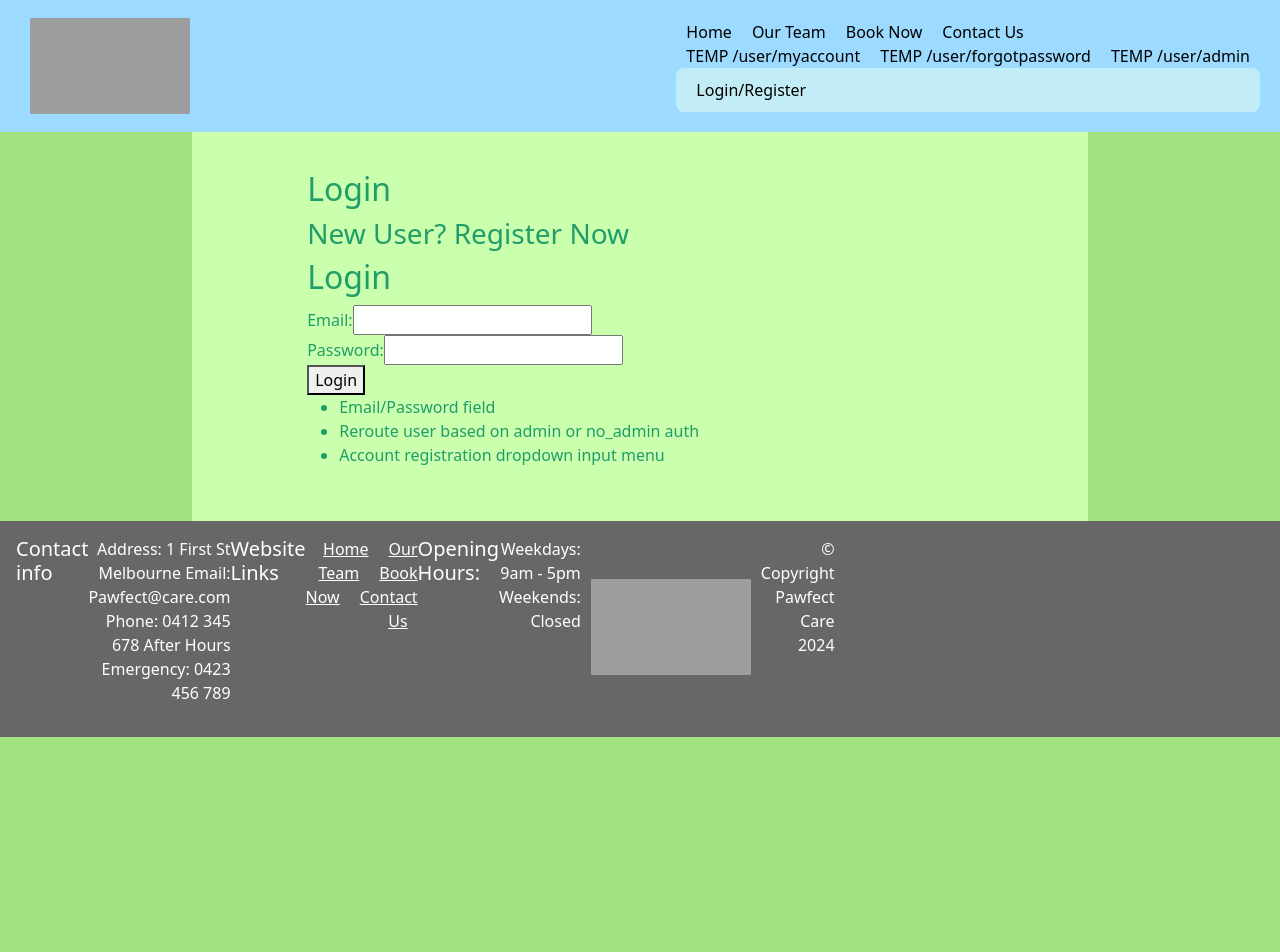
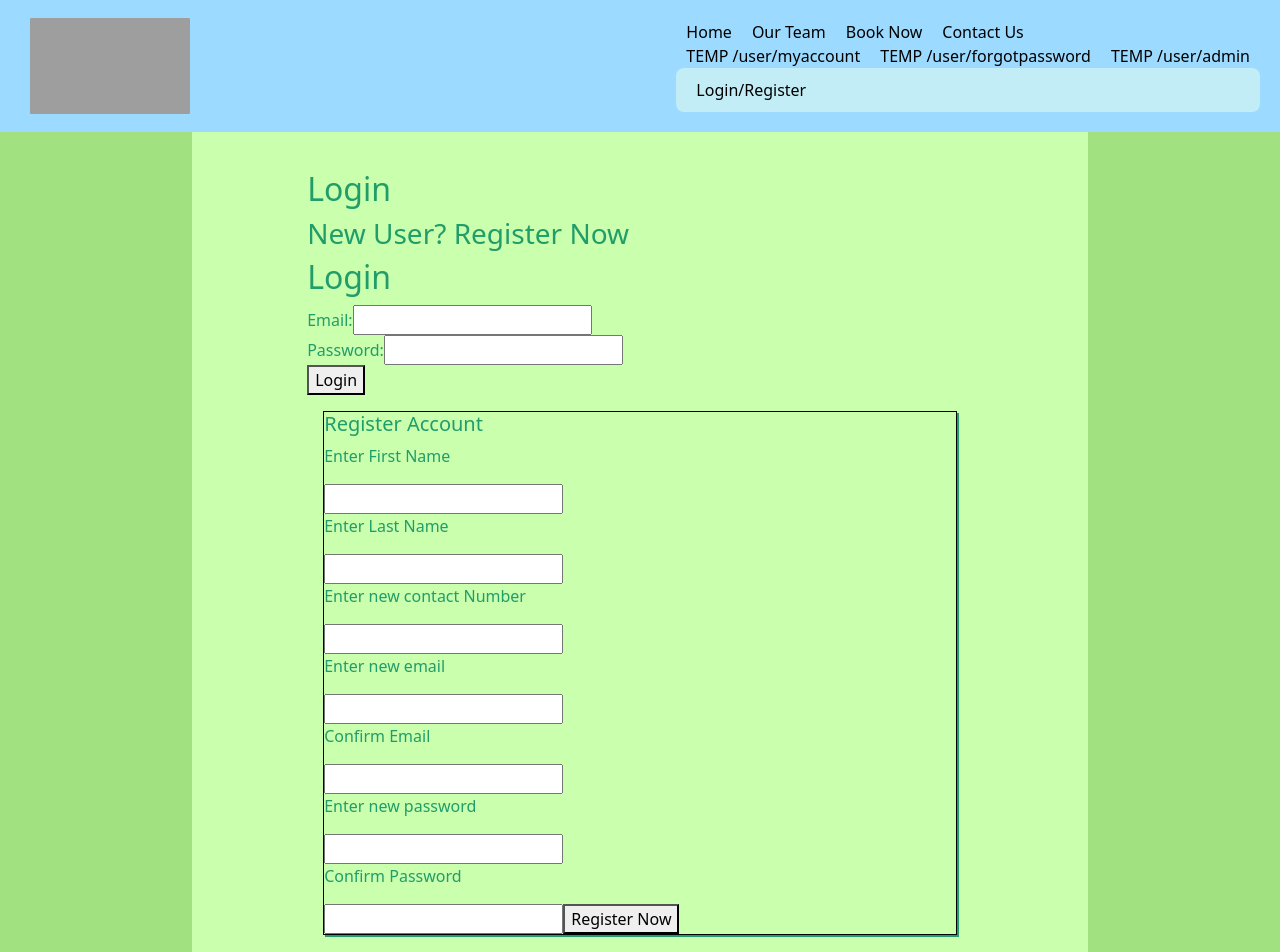
Before and after one commit to tthecoder15/T3A2---MERN-App, a React (Vite) app in the folder T3A2-B/Frontend/: page /user/login in a window 1280 px wide. Shown: the top 952 px of the page. Before the commit the page ends 800 px from the top, so only its background shows below. Built offline with nearby package versions, Linux system fonts and the light colour scheme; grey boxes are pictures that could not be loaded.

Commit message:
Updates to store and started register component

```diff
--- /dev/null
+++ b/T3A2-B/Frontend/src/components/Login/Register.jsx
@@ -0,0 +1,207 @@
+import React, { useState } from 'react';
+import sessionState from '../../routes/store';
+
+const RegisterUser = () => {
+    const { apiBase, setUserData, token } = sessionState((state) => ({
+        apiBase: state.apiBase,
+        setUserData: state.setUserData,
+        token: state.token,
+    }));
+
+    const [formData, setFormData] = useState({
+        email: '',
+        confirmEmail: '',
+        password: '',
+        confirmPassword: '',
+        phNumber: '',
+        firstName: '',
+        lastName: '',
+    });
+
+    const [errors, setErrors] = useState({});
+    const [loading, setLoading] = useState(false);
+    const [successMessage, setSuccessMessage] = useState('');
+
+    const isValidEmail = (email) => /^[^\s@]+@[^\s@]+\.[^\s@]+$/.test(email);
+    const isValidPassword = (password) =>
+        /^(?=.*[a-z])(?=.*[A-Z])(?=.*\d)(?=.*[@$!%*?&])[A-Za-z\d@$!%*?&]{8,}$/.test(password);
+    const isValidPhNumber = (phNumber) => /^04\d{8}$/.test(phNumber);
+    const isValidName = (name) => /^[A-Z]/.test(name);
+
+    const handleChange = (e) => {
+        const { name, value } = e.target;
+        setFormData((prevData) => ({ ...prevData, [name]: value }));
+        setErrors((prevErrors) => ({ ...prevErrors, [name]: '' }));
+    };
+
+    const validateField = (name, value) => {
+        let errorMsg = '';
+        if (name === 'email' && value && !isValidEmail(value)) {
+            errorMsg = 'Invalid email format.';
+        } else if (name === 'confirmEmail' && value && value !== formData.email) {
+            errorMsg = 'Email addresses do not match.';
+        } else if (name === 'password' && value && !isValidPassword(value)) {
+            errorMsg = 'Password must be at least 8 characters long, contain at least one uppercase letter, one lowercase letter, one number, and one special character.';
+        } else if (name === 'confirmPassword' && value && value !== formData.password) {
+            errorMsg = 'Passwords do not match.';
+        } else if (name === 'phNumber' && value && !isValidPhNumber(value)) {
+            errorMsg = 'Phone number must start with 04 and be exactly 10 digits long.';
+        } else if ((name === 'firstName' || name === 'lastName') && value && !isValidName(value)) {
+            errorMsg = `${name === 'firstName' ? 'First' : 'Last'} name must start with a capital letter.`;
+        }
+        return errorMsg;
+    };
+
+    const validateForm = () => {
+        const newErrors = {};
+        Object.keys(formData).forEach((field) => {
+            const error = validateField(field, formData[field]);
+            if (error) newErrors[field] = error;
+        });
+        setErrors(newErrors);
+        return Object.keys(newErrors).length === 0;
+    };
+
+    const handleSubmit = async (e) => {
+        e.preventDefault();
+        setLoading(true);
+
+        if (validateForm()) {
+            try {
+                const response = await fetch(`${apiBase}/users`, {
+                    method: 'POST',
+                    headers: {
+                        'Content-Type': 'application/json',
+                        Authorization: `Bearer ${token}`, // Include token if required
+                    },
+                    body: JSON.stringify({
+                        email: formData.email,
+                        password: formData.password,
+                        phNumber: formData.phNumber,
+                        firstName: formData.firstName,
+                        lastName: formData.lastName,
+                        isAdmin: false,
+                        pets: [],
+                        appointments: []
+                    }),
+                });
+
+                const data = await response.json();
+
+                // Add a check to ensure newUser is valid
+                const { newUser } = data;
+
+                // Set userData using setUserData
+                // Ensure pets and appointments are initialized as arrays
+                const updatedUser = {
+                    ...newUser,
+                    pets: Array.isArray(newUser.pets) ? newUser.pets : [],
+                    appointments: Array.isArray(newUser.appointments) ? newUser.appointments : []
+                };
+
+                setUserData(updatedUser);
+
+                // Clear the form data and set the success message
+                setFormData({
+                    email: '',
+                    confirmEmail: '',
+                    password: '',
+                    confirmPassword: '',
+                    phNumber: '',
+                    firstName: '',
+                    lastName: '',
+                });
+                setSuccessMessage('You have registered successfully, please log in.');
+
+                console.log('JWT received:', data.JWT);
+
+                setErrors({});
+            } catch (error) {
+                console.error('Error:', error);
+                setErrors((prevErrors) => ({
+                    ...prevErrors,
+                    submit: error.message,
+                }));
+            } finally {
+                setLoading(false);
+            }
+        } else {
+            setLoading(false);
+        }
+    };
+
+    const renderError = (field) => {
+        return errors[field] && <p style={{ color: 'red' }}>{errors[field]}</p>;
+    };
+
+    return (
+        <div className="UpdateAccountBox">
+            <h5>Register Account</h5>
+            <form onSubmit={handleSubmit}>
+                <p>Enter First Name</p>
+                <input
+                    type="text"
+                    name="firstName"
+                    value={formData.firstName}
+                    onChange={handleChange}
+                />
+                {renderError('firstName')}
+                <p>Enter Last Name</p>
+                <input
+                    type="text"
+                    name="lastName"
+                    value={formData.lastName}
+                    onChange={handleChange}
+                />
+                {renderError('lastName')}
+                <p>Enter new contact Number</p>
+                <input
+                    type="text"
+                    name="phNumber"
+                    value={formData.phNumber}
+                    onChange={handleChange}
+                />
+                {renderError('phNumber')}
+                <p>Enter new email</p>
+                <input
+                    type="email"
+                    name="email"
+                    value={formData.email}
+                    onChange={handleChange}
+                />
+                {renderError('email')}
+                <p>Confirm Email</p>
+                <input
+                    type="email"
+                    name="confirmEmail"
+                    value={formData.confirmEmail}
+                    onChange={handleChange}
+                />
+                {renderError('confirmEmail')}
+                <p>Enter new password</p>
+                <input
+                    type="password"
+                    name="password"
+                    value={formData.password}
+                    onChange={handleChange}
+                />
+                {renderError('password')}
+                <p>Confirm Password</p>
+                <input
+                    type="password"
+                    name="confirmPassword"
+                    value={formData.confirmPassword}
+                    onChange={handleChange}
+                />
+                {renderError('confirmPassword')}
+                <button type="submit" disabled={loading}>
+                    {loading ? 'Creating your account...' : 'Register Now'}
+                </button>
+                {successMessage && <p style={{ color: 'green' }}>{successMessage}</p>}
+                {renderError('submit')}
+            </form>
+        </div>
+    );
+};
+
+export default RegisterUser;
--- /dev/null
+++ b/T3A2-B/Frontend/src/components/Login/RegisterDropDown.jsx
@@ -0,0 +1,3 @@
+const renderRegisterSection = () => {
+
+}
--- a/T3A2-B/Frontend/src/routes/Login.jsx
+++ b/T3A2-B/Frontend/src/routes/Login.jsx
@@ -1,5 +1,6 @@
 import React from 'react'
 import LoginField from '../components/Login/LoginFunc'
+import RegisterUser from '../components/Login/Register'
 
 const Login = () => {
   return (
@@ -8,6 +9,7 @@ const Login = () => {
           <h2>Login</h2>
           <h3>New User? Register Now</h3>
           <LoginField />
+          <RegisterUser />
           <ul>
             <li>Email/Password field</li>
             <li>Reroute user based on admin or no_admin auth</li>
--- a/T3A2-B/Frontend/src/routes/store.js
+++ b/T3A2-B/Frontend/src/routes/store.js
@@ -18,8 +18,8 @@ const sessionState = create (
             firstName: newData.firstName ? newData.firstName : state.userData.firstName,
             lastName: newData.lastName ? newData.lastName : state.userData.lastName,
             phNumber: newData.phNumber ? newData.phNumber : state.userData.phNumber,
-            pets: newData.pets ? [...state.userData.pets, newData.pets] : state.userData.pets,
-            appointments: newData.appointments ? [state.userData.appointments, newData.appointments] : state.userData.appointments
+            pets: newData.pets ? (newData.pets != '[]' ? [...state.userData.pets, newData.pets] : []) : state.userData.pets,
+            appointments: newData.appointments ? [...(state.userData.appointments || []), ...newData.appointments] : state.userData.appointments
           }
         }))
       },
@@ -102,7 +102,7 @@ const sessionState = create (
           token: null,
           isAuthenticated: false,
           error: null,
-          userData: null,
+          userData: {},
           publicApptData: null
         })
       },
```
